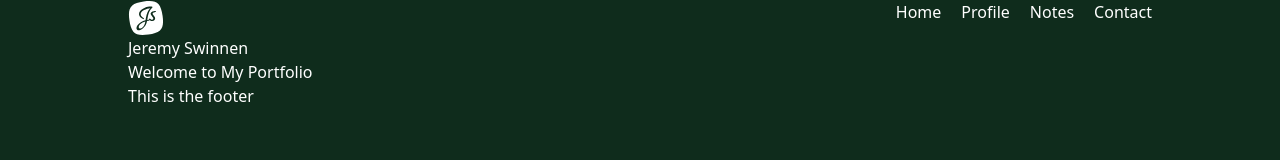
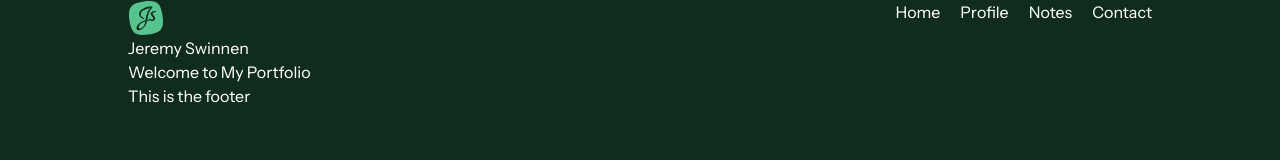
Before and after one commit to jereswinnen/jeremys, a Next.js app: page / in a window 1280 px wide. Shown: the top 160 px of the page. Built offline with nearby package versions, Linux system fonts and the light colour scheme.

Commit message:
Adding variable webfont and setting base weight values

```diff
--- a/src/components/Header.tsx
+++ b/src/components/Header.tsx
@@ -11,7 +11,7 @@ const Header = () => {
   return (
     <header className="flex flex-row justify-between">
       <a href="/">
-        <Brand /> Jeremy Swinnen
+        <Brand className="text-brandGreen" /> Jeremy Swinnen
       </a>
       <nav>
         <ul className="flex flex-row gap-5">
--- a/src/pages/_app.tsx
+++ b/src/pages/_app.tsx
@@ -2,12 +2,21 @@ import React from "react";
 import Layout from "../components/Layout";
 import "../styles/globals.css";
 import type { AppProps } from "next/app";
+import { Instrument_Sans } from "next/font/google";
+const instrument_sans = Instrument_Sans({ subsets: ["latin"] });
 
 function MyApp({ Component, pageProps }: AppProps) {
   return (
-    <Layout>
-      <Component {...pageProps} />
-    </Layout>
+    <>
+      <style jsx global>{`
+        html {
+          font-family: ${instrument_sans.style.fontFamily};
+        }
+      `}</style>
+      <Layout>
+        <Component {...pageProps} />
+      </Layout>
+    </>
   );
 }
 
--- a/src/pages/_document.tsx
+++ b/src/pages/_document.tsx
@@ -3,7 +3,7 @@ import Document, { Html, Head, Main, NextScript } from "next/document";
 class MyDocument extends Document {
   render() {
     return (
-      <Html className="bg-darkGreen text-white">
+      <Html className="bg-darkGreen font-normal antialiased text-white">
         <Head />
         <body>
           <Main />
--- /dev/null
+++ b/src/plugins/fontVariationSettingsPlugin.js
@@ -0,0 +1,102 @@
+// Thanks to Brennan Angel https://gist.github.com/brennanangel/2f5b511d87bf6161c3c80dc55372856a
+const plugin = require("tailwindcss/plugin");
+const fontVariationSettings = plugin(function ({ addUtilities }) {
+  addUtilities({
+    ".font-thin": {
+      fontWeight: 100,
+      fontVariationSettings: '"wght" 120',
+      "&.italic": {
+        fontVariationSettings: '"slnt" 1, "wght" 120',
+      },
+    },
+  });
+
+  addUtilities({
+    ".font-extralight": {
+      fontWeight: 200,
+      fontVariationSettings: '"wght" 220',
+      "&.italic": {
+        fontVariationSettings: '"slnt" 1, "wght" 220',
+      },
+    },
+  });
+
+  addUtilities({
+    ".font-light": {
+      fontWeight: 300,
+      fontVariationSettings: '"wght" 320',
+      "&.italic": {
+        fontVariationSettings: '"slnt" 1, "wght" 320',
+      },
+    },
+  });
+
+  addUtilities({
+    ".font-normal": {
+      fontWeight: 400,
+      fontVariationSettings: '"wght" 420',
+      "&.italic": {
+        fontVariationSettings: '"slnt" 1, "wght" 420',
+      },
+    },
+  });
+
+  addUtilities({
+    ".font-medium": {
+      fontWeight: 500,
+      fontVariationSettings: '"wght" 520',
+      "&.italic": {
+        fontVariationSettings: '"slnt" 1, "wght" 520',
+      },
+    },
+  });
+
+  addUtilities({
+    ".font-semibold": {
+      fontWeight: 600,
+      fontVariationSettings: '"wght" 620',
+      "&.italic": {
+        fontVariationSettings: '"slnt" 1, "wght" 620',
+      },
+    },
+  });
+
+  addUtilities({
+    ".font-bold": {
+      fontWeight: 700,
+      fontVariationSettings: '"wght" 720',
+      "&.italic": {
+        fontVariationSettings: '"slnt" 1, "wght" 720',
+      },
+    },
+  });
+
+  addUtilities({
+    ".font-extrabold": {
+      fontWeight: 800,
+      fontVariationSettings: '"wght" 820',
+      "&.italic": {
+        fontVariationSettings: '"slnt" 1, "wght" 820',
+      },
+    },
+  });
+
+  addUtilities({
+    ".font-black": {
+      fontWeight: 900,
+      fontVariationSettings: '"wght" 920',
+      "&.italic": {
+        fontVariationSettings: '"slnt" 1, "wght" 920',
+      },
+    },
+  });
+
+  addUtilities({
+    ".italic": {
+      fontStyle: "italic",
+      fontVariationSettings: '"slnt" 1',
+    },
+  });
+});
+
+module.exports = fontVariationSettings;
--- a/tailwind.config.js
+++ b/tailwind.config.js
@@ -5,7 +5,7 @@ module.exports = {
   theme: {
     //modify defaults
     fontFamily: {
-      //sans: ['Georgia, serif'],
+      sans: ['InstrumentSans', 'Georgia', 'serif'],
     },
     extend: {
       //add extras on top of Tailwind defaults
@@ -16,5 +16,11 @@ module.exports = {
         'brandYellow': '#EFD686',
       }
     }
-  }
+  },
+  corePlugins: {
+    fontWeight: false,
+  },
+  plugins: [
+    require("./src/plugins/fontVariationSettingsPlugin.js")
+  ],
 };
```
Also changed, not shown: src/assets/fonts/InstrumentSans.woff2 (added), src/assets/fonts/InstrumentSansItalic.woff2 (added).
